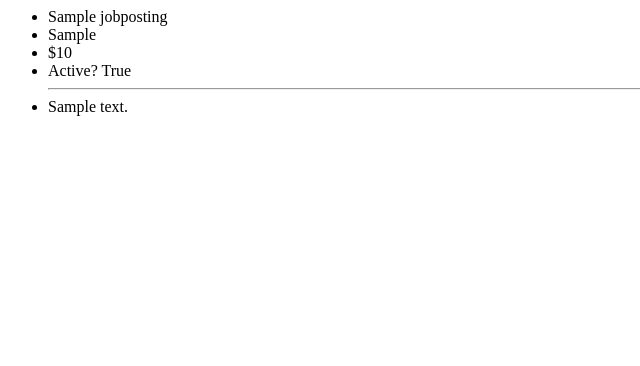
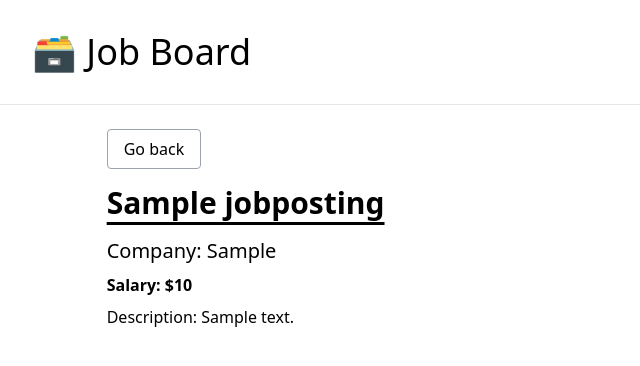
Before and after one commit to andrewtdinh/djangoJobBoard, a Django app: page /job/1 in a window 1280 px wide. Shown: the top 366 px of the page, without its empty margins (0-640 px from the left). Run offline with Django 5.2, Linux system fonts and the light colour scheme; tables that the repository leaves empty hold one stand-in row (Sample ...); some libraries are stand-ins or nearby versions.

Commit message:
Modify the index and detail page

```diff
--- a/job_board/templates/job_board/detail.html
+++ b/job_board/templates/job_board/detail.html
@@ -1,12 +1,11 @@
+{% extends 'job_board/_base.html' %}
 {% load humanize %}
-
-<html>
-  <ul>
-    <li>{{ posting.title }}</li>
-    <li>{{ posting.company }}</li>
-    <li>${{ posting.salary|intcomma }}</li>
-    <li>Active? {{ posting.is_active }}</li>
-    <hr>
-    <li>{{ posting.description }}</li>
-  </ul>
-</html>
+{% block content %}
+<div class="w-10/12 mx-auto">
+    <p class="pb-6"><a href="{% url 'home' %}" class="border border-gray-400 rounded px-4 py-2 hover:bg-gray-200">Go back</a></p>
+    <h1 class="text-3xl font-semibold pb-4 underline underline-offset-8">{{posting.title}}</h1>
+    <p class="pb-2 text-xl">Company: {{posting.company}}</p>
+    <p class="pb-2 font-semibold">Salary: ${{posting.salary|intcomma}}</p>
+    <p>Description: {{posting.description}}</p>
+</div>
+{% endblock content %}
--- a/job_board/urls.py
+++ b/job_board/urls.py
@@ -3,6 +3,6 @@ from .views import index, job_detail
 
 
 urlpatterns = [
-    path('', index),
-    path('job/<int:pk>', job_detail, name='job_detail'),
+    path('', index, name='home'),
+    path('job/<int:pk>', job_detail, name='job-detail'),
 ]
```
Also changed, not shown: job_board/templates/job_board/index.html (+17 -9 lines).
